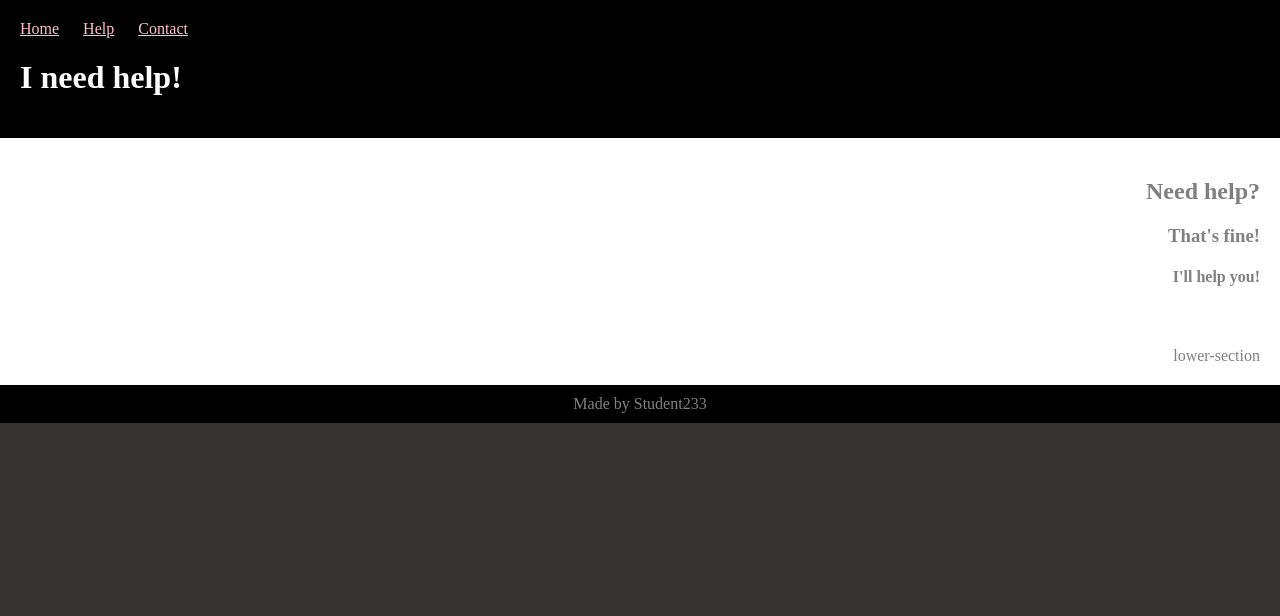
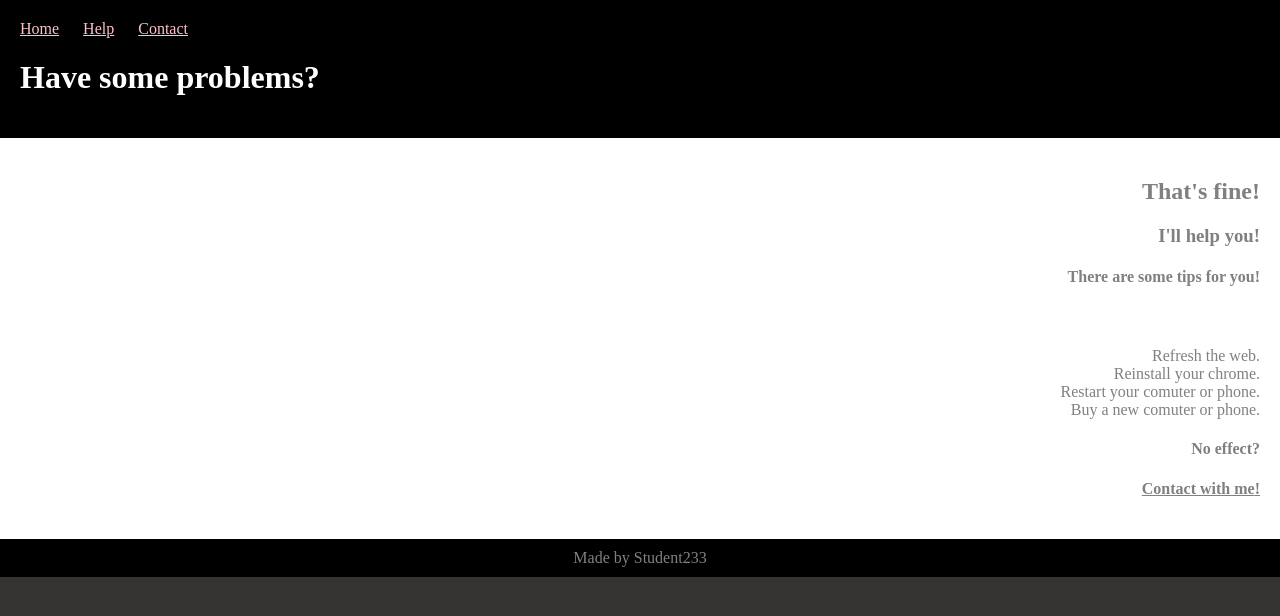
Before and after one commit to Student-233/My_website, a plain HTML site: page help.html in a window 1280 px wide. Drawn offline with Linux system fonts and the light colour scheme.

Commit message:
auto-push

```diff
--- a/help.html
+++ b/help.html
@@ -14,14 +14,20 @@
                 <li><a href="contact.html">Contact</a></li>
             </ul>
         </nav>
-        <h1>I need help!</h1>
+        <h1>Have some problems?</h1>
     </header>
     <section>
-        <h1 class="not-title">?Need help</h1>
-        <h3 class="not-title">!That's fine</h3>
-        <h4>!I'll help you</h4>
+        <h1 class="not-title">!That's fine</h3>
+        <h3>!I'll help you</h3>
+        <h4>!There are some tips for you</h4>
     </section>
-    <section>lower-section</section>
+    <section>
+        <ul>.Refresh the web</ul>
+        <ul>.Reinstall your chrome</ul>
+        <ul>.Restart your comuter or phone</ul>
+        <ul>.Buy a new comuter or phone</ul>
+        <h4>?No effect</h4><h4><a href="contact.html" class="not-header">!Contact with me</a></h4>
+    </section>
     <footer>Made by Student233</footer>
 
 </body>
```
Also changed, not shown: contact.html (+1 -1 lines).
